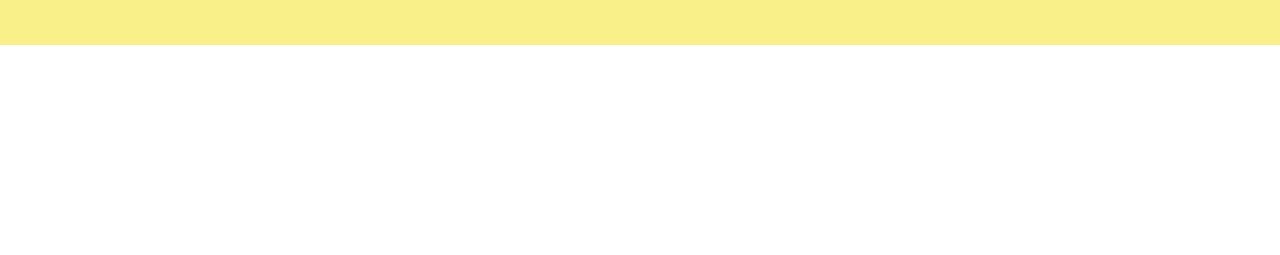
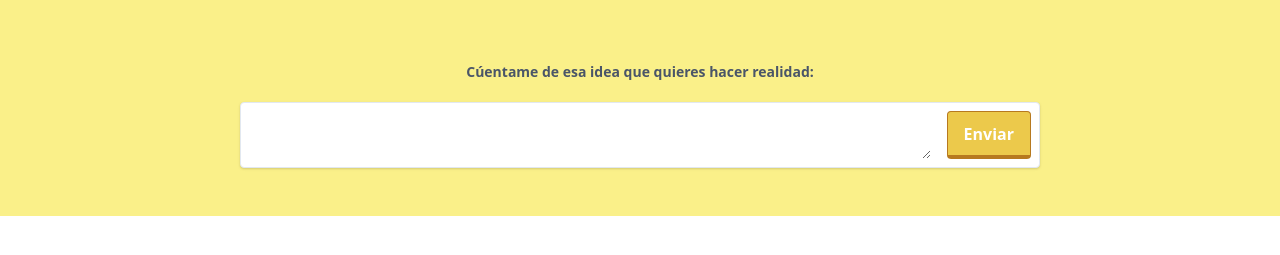
Before and after one commit to javiergomezve/javiergomezve, a Gatsby site: page / in a window 1280 px wide. Shown: the part 351-606 px from the top of the page. Built offline with nearby package versions, Linux system fonts and the light colour scheme; Gatsby itself is replaced by a stand-in of ours.

Commit message:
[add] ContactForm with styles

```diff
--- /dev/null
+++ b/src/components/ContactForm.jsx
@@ -0,0 +1,19 @@
+import React from 'react';
+
+export default () => (
+    <form className="mt-16 text-center">
+        <label htmlFor="contact-content" className="block text-gray-700 text-sm font-bold mb-5">
+            Cúentame de esa idea que quieres hacer realidad:
+        </label>
+
+        <div className="flex shadow rounded bg-white border p-2">
+            <textarea
+                id="contact-content"
+                name="contact-content"
+                className="flex-1 py-2px-3 text-gray-700 focus:outline-none focus:shadow-outline"
+            />
+
+            <button className="btn ml-4">Enviar</button>
+        </div>
+    </form>
+);
--- a/src/components/Header.jsx
+++ b/src/components/Header.jsx
@@ -1,15 +1,23 @@
 import React from 'react';
 
 import imgPromo from '../images/promo.svg';
+import ContactForm from './ContactForm';
 
 export default () => (
     <header className="bg-yellow-300">
-        <div className="container mx-auto p-12 max-w-4xl flex justify-center items-center">
-            <div className="flex-1">
-                <h1 className="text-6xl font-bold text-yellow-900">¡Hola! Soy Javier</h1>
-                <p className="text-xl font-light">Creo aplicaciones web.</p>
+        <div className="container mx-auto p-12 max-w-4xl">
+            <div className="flex justify-center items-center">
+                <div className="flex-1">
+                    <h1 className="text-6xl font-bold text-yellow-900">¡Hola! Soy Javier</h1>
+                    <p className="text-xl font-light">Creo aplicaciones web.</p>
+                </div>
+
+                <img src={imgPromo} alt="Un programador caminando" style={{ height: '300px'}}/>
             </div>
-            <img src={imgPromo} alt="Un programador caminando" style={{ height: '300px'}}/>
+
+            <div>
+                <ContactForm/>
+            </div>
         </div>
     </header>
 );
--- a/src/styles/global.css
+++ b/src/styles/global.css
@@ -3,3 +3,7 @@
 @tailwind components;
 
 @tailwind utilities;
+
+.btn {
+    @apply bg-yellow-500 text-white font-bold rounded border border-yellow-700 py-2 px-4 border-b-4
+}
```
